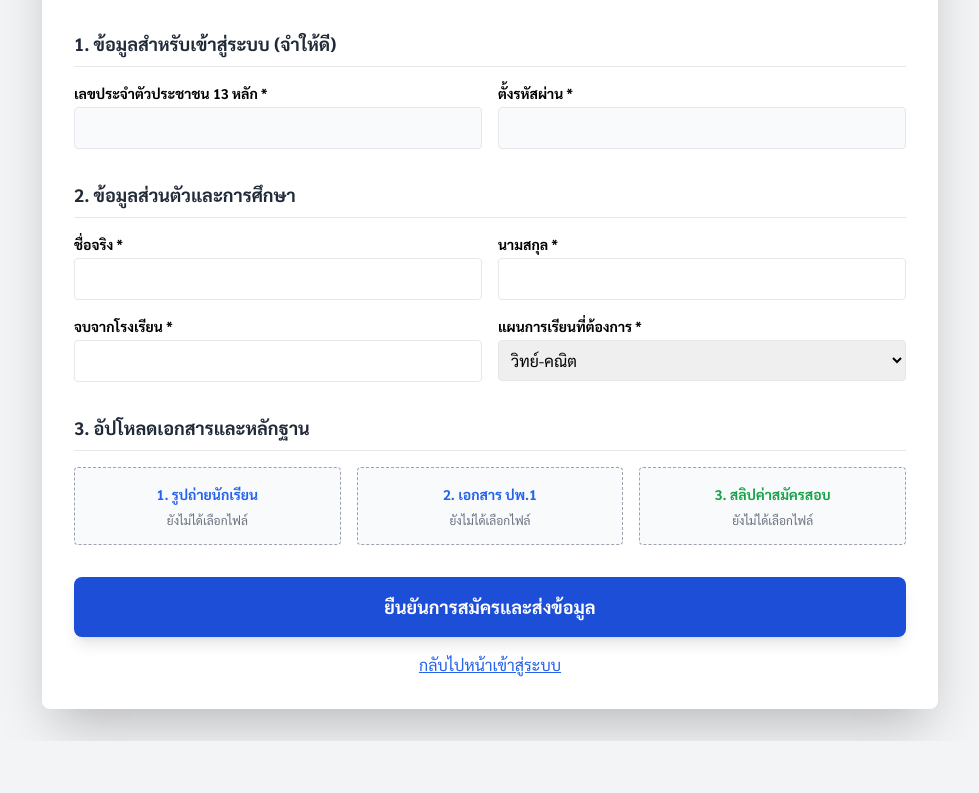
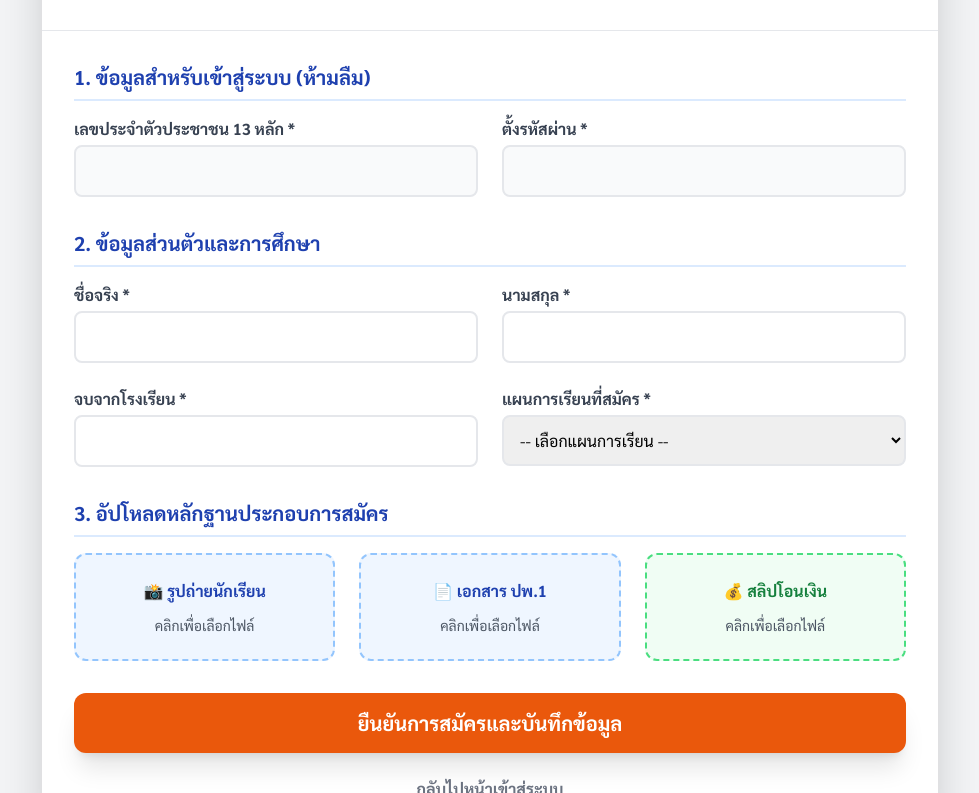
Before and after one commit to Anonpiyamit6/my-school-web, a plain HTML site: page register.html in a window 1280 px wide. Shown: the part 142-935 px from the top of the page, without its empty margins (150-1129 px from the left). Before the commit the page ends 883 px from the top, so only its background shows below. Drawn offline with nearby package versions, Linux system fonts and the light colour scheme.

Commit message:
Update register.html

```diff
--- a/register.html
+++ b/register.html
@@ -9,66 +9,68 @@
     <style> body { font-family: 'Sarabun', sans-serif; background-color: #f3f4f6; } </style>
 </head>
 <body class="py-8 px-4">
-    <div class="max-w-4xl mx-auto bg-white shadow-2xl rounded-lg overflow-hidden">
+    <div class="max-w-4xl mx-auto bg-white shadow-2xl rounded-xl overflow-hidden border-t-8 border-orange-500">
 
-        <!-- Header -->
-        <div class="bg-blue-800 text-white p-6 text-center">
-            <h1 class="text-2xl font-bold">ใบสมัครเข้าศึกษาต่อ ปีการศึกษา 2568</h1>
-            <p class="text-blue-200 mt-1">กรุณากรอกข้อมูลให้ครบถ้วนและตรวจสอบก่อนบันทึก</p>
+        <div class="p-8 text-center border-b">
+            <h1 class="text-3xl font-bold text-gray-800">ฟอร์มลงทะเบียนสมัครเรียน</h1>
+            <p class="text-gray-500 mt-2">กรุณากรอกข้อมูลให้ครบถ้วนและเตรียมไฟล์เอกสารให้พร้อม</p>
         </div>
 
         <form onsubmit="handleRegister(event)" class="p-8">
-            <!-- ส่วนที่ 1: ข้อมูลล็อกอิน -->
-            <h2 class="text-lg font-bold text-gray-800 border-b pb-2 mb-4">1. ข้อมูลสำหรับเข้าสู่ระบบ (จำให้ดี)</h2>
-            <div class="grid grid-cols-1 md:grid-cols-2 gap-4 mb-6">
-                <div><label class="block text-sm font-bold mb-1">เลขประจำตัวประชาชน 13 หลัก *</label><input type="text" id="reg_id" maxlength="13" class="w-full border rounded p-2 bg-gray-50" required></div>
-                <div><label class="block text-sm font-bold mb-1">ตั้งรหัสผ่าน *</label><input type="password" id="reg_pass" class="w-full border rounded p-2 bg-gray-50" required></div>
+            <!-- 1. ล็อกอิน -->
+            <h2 class="text-xl font-bold text-blue-800 border-b-2 border-blue-100 pb-2 mb-4">1. ข้อมูลสำหรับเข้าสู่ระบบ (ห้ามลืม)</h2>
+            <div class="grid grid-cols-1 md:grid-cols-2 gap-6 mb-8">
+                <div><label class="block font-bold text-gray-700 mb-1">เลขประจำตัวประชาชน 13 หลัก *</label><input type="text" id="reg_id" maxlength="13" class="w-full border-2 rounded-lg p-3 bg-gray-50" required></div>
+                <div><label class="block font-bold text-gray-700 mb-1">ตั้งรหัสผ่าน *</label><input type="password" id="reg_pass" class="w-full border-2 rounded-lg p-3 bg-gray-50" required></div>
             </div>
 
-            <!-- ส่วนที่ 2: ข้อมูลส่วนตัว -->
-            <h2 class="text-lg font-bold text-gray-800 border-b pb-2 mb-4 mt-8">2. ข้อมูลส่วนตัวและการศึกษา</h2>
-            <div class="grid grid-cols-1 md:grid-cols-2 gap-4 mb-6">
-                <div><label class="block text-sm font-bold mb-1">ชื่อจริง *</label><input type="text" id="reg_first" class="w-full border rounded p-2" required></div>
-                <div><label class="block text-sm font-bold mb-1">นามสกุล *</label><input type="text" id="reg_last" class="w-full border rounded p-2" required></div>
-                <div><label class="block text-sm font-bold mb-1">จบจากโรงเรียน *</label><input type="text" id="reg_school" class="w-full border rounded p-2" required></div>
-                <div><label class="block text-sm font-bold mb-1">แผนการเรียนที่ต้องการ *</label>
-                    <select id="reg_program" class="w-full border rounded p-2" required>
-                        <option value="วิทย์-คณิต">วิทย์-คณิต</option><option value="ศิลป์-คำนวณ">ศิลป์-คำนวณ</option>
+            <!-- 2. ข้อมูลส่วนตัว -->
+            <h2 class="text-xl font-bold text-blue-800 border-b-2 border-blue-100 pb-2 mb-4">2. ข้อมูลส่วนตัวและการศึกษา</h2>
+            <div class="grid grid-cols-1 md:grid-cols-2 gap-6 mb-8">
+                <div><label class="block font-bold text-gray-700 mb-1">ชื่อจริง *</label><input type="text" id="reg_first" class="w-full border-2 rounded-lg p-3" required></div>
+                <div><label class="block font-bold text-gray-700 mb-1">นามสกุล *</label><input type="text" id="reg_last" class="w-full border-2 rounded-lg p-3" required></div>
+                <div><label class="block font-bold text-gray-700 mb-1">จบจากโรงเรียน *</label><input type="text" id="reg_school" class="w-full border-2 rounded-lg p-3" required></div>
+                <div><label class="block font-bold text-gray-700 mb-1">แผนการเรียนที่สมัคร *</label>
+                    <select id="reg_program" class="w-full border-2 rounded-lg p-3" required>
+                        <option value="">-- เลือกแผนการเรียน --</option>
+                        <option value="วิทยาศาสตร์-คณิตศาสตร์">วิทยาศาสตร์-คณิตศาสตร์</option>
+                        <option value="ศิลป์-คำนวณ">ศิลป์-คำนวณ</option>
                     </select>
                 </div>
             </div>
 
-            <!-- ส่วนที่ 3: อัปโหลดเอกสาร -->
-            <h2 class="text-lg font-bold text-gray-800 border-b pb-2 mb-4 mt-8">3. อัปโหลดเอกสารและหลักฐาน</h2>
-            <div class="grid grid-cols-1 md:grid-cols-3 gap-4 mb-8">
-                <div class="border border-dashed border-gray-400 p-4 text-center rounded bg-gray-50">
-                    <label class="block text-sm font-bold text-blue-600 cursor-pointer">1. รูปถ่ายนักเรียน<input type="file" id="file_photo" accept="image/*" class="hidden" required onchange="showName('file_photo', 'name_photo')"></label>
-                    <p id="name_photo" class="text-xs mt-2 text-gray-500">ยังไม่ได้เลือกไฟล์</p>
+            <!-- 3. อัปโหลด -->
+            <h2 class="text-xl font-bold text-blue-800 border-b-2 border-blue-100 pb-2 mb-4">3. อัปโหลดหลักฐานประกอบการสมัคร</h2>
+            <div class="grid grid-cols-1 md:grid-cols-3 gap-6 mb-8">
+                <div class="border-2 border-dashed border-blue-300 p-6 text-center rounded-xl bg-blue-50 hover:bg-blue-100 transition">
+                    <label class="block font-bold text-blue-800 cursor-pointer">📸 รูปถ่ายนักเรียน<input type="file" id="file_photo" accept="image/*" class="hidden" required onchange="showName('file_photo', 'name_photo')"></label>
+                    <p id="name_photo" class="text-sm mt-3 text-gray-600">คลิกเพื่อเลือกไฟล์</p>
                 </div>
-                <div class="border border-dashed border-gray-400 p-4 text-center rounded bg-gray-50">
-                    <label class="block text-sm font-bold text-blue-600 cursor-pointer">2. เอกสาร ปพ.1<input type="file" id="file_doc" accept=".pdf,image/*" class="hidden" required onchange="showName('file_doc', 'name_doc')"></label>
-                    <p id="name_doc" class="text-xs mt-2 text-gray-500">ยังไม่ได้เลือกไฟล์</p>
+                <div class="border-2 border-dashed border-blue-300 p-6 text-center rounded-xl bg-blue-50 hover:bg-blue-100 transition">
+                    <label class="block font-bold text-blue-800 cursor-pointer">📄 เอกสาร ปพ.1<input type="file" id="file_doc" accept=".pdf,image/*" class="hidden" required onchange="showName('file_doc', 'name_doc')"></label>
+                    <p id="name_doc" class="text-sm mt-3 text-gray-600">คลิกเพื่อเลือกไฟล์</p>
                 </div>
-                <div class="border border-dashed border-gray-400 p-4 text-center rounded bg-gray-50">
-                    <label class="block text-sm font-bold text-green-600 cursor-pointer">3. สลิปค่าสมัครสอบ<input type="file" id="file_slip" accept="image/*" class="hidden" required onchange="showName('file_slip', 'name_slip')"></label>
-                    <p id="name_slip" class="text-xs mt-2 text-gray-500">ยังไม่ได้เลือกไฟล์</p>
+                <div class="border-2 border-dashed border-green-400 p-6 text-center rounded-xl bg-green-50 hover:bg-green-100 transition">
+                    <label class="block font-bold text-green-700 cursor-pointer">💰 สลิปโอนเงิน<input type="file" id="file_slip" accept="image/*" class="hidden" required onchange="showName('file_slip', 'name_slip')"></label>
+                    <p id="name_slip" class="text-sm mt-3 text-gray-600">คลิกเพื่อเลือกไฟล์</p>
                 </div>
             </div>
 
-            <button type="submit" id="btnReg" class="w-full bg-blue-700 hover:bg-blue-800 text-white font-bold py-4 rounded-lg text-lg shadow-lg">
-                ยืนยันการสมัครและส่งข้อมูล
+            <button type="submit" id="btnReg" class="w-full bg-orange-600 hover:bg-orange-700 text-white font-bold py-4 rounded-xl text-xl shadow-xl transition">
+                ยืนยันการสมัครและบันทึกข้อมูล
             </button>
-            <p class="text-center mt-4 text-gray-600"><a href="index.html" class="underline text-blue-600">กลับไปหน้าเข้าสู่ระบบ</a></p>
+            <div class="text-center mt-6">
+                <a href="index.html" class="text-gray-500 hover:text-gray-800 underline font-bold">กลับไปหน้าเข้าสู่ระบบ</a>
+            </div>
         </form>
     </div>
 
     <script>
-        // 🚨 ใส่ URL ของ Google Apps Script ที่นี่ 🚨
         const API_URL = 'https://script.google.com/macros/s/AKfycbzcu3EDBdrpr9Tk6BaIB0ruXgGoJTH10byR1Mhha4ax7DLlaAOm6-kgZl3LfQTRvT0EeQ/exec';
 
         function showName(inputId, spanId) {
             const input = document.getElementById(inputId);
-            if (input.files.length > 0) document.getElementById(spanId).innerText = "✅ " + input.files[0].name;
+            if (input.files.length > 0) document.getElementById(spanId).innerHTML = `<span class="text-green-600 font-bold">✅ ${input.files[0].name}</span>`;
         }
 
         function getBase64(file) {
@@ -82,7 +84,8 @@
         async function handleRegister(e) {
             e.preventDefault();
             const btn = document.getElementById('btnReg');
-            btn.innerHTML = "⏳ กำลังอัปโหลดข้อมูล (อาจใช้เวลา 1-2 นาที ห้ามปิดหน้าต่าง)..."; btn.disabled = true;
+            btn.innerHTML = "⏳ กำลังอัปโหลดข้อมูล (ห้ามปิดหน้าต่างนี้เด็ดขาด)..."; btn.disabled = true;
+            btn.classList.add('opacity-70');
 
             try {
                 const pBase64 = await getBase64(document.getElementById('file_photo').files[0]);
@@ -106,10 +109,16 @@
                 const data = await response.json();
 
                 if(data.status === "success") {
-                    alert("🎉 สมัครสำเร็จ! กรุณาเข้าสู่ระบบเพื่อพิมพ์ใบสมัคร");
-                    window.location.href = 'index.html'; // เด้งกลับไปหน้าแรก
-                } else { alert("❌ " + data.message); btn.innerHTML = "ยืนยันการสมัครและส่งข้อมูล"; btn.disabled = false; }
-            } catch (err) { alert("เครือข่ายขัดข้อง กรุณาลองใหม่"); btn.innerHTML = "ยืนยันการสมัครและส่งข้อมูล"; btn.disabled = false; }
+                    alert("🎉 สมัครสำเร็จ! ระบบจะพาคุณกลับไปหน้าเข้าสู่ระบบเพื่อพิมพ์ใบสมัคร");
+                    window.location.href = 'index.html';
+                } else {
+                    alert("❌ " + data.message);
+                    btn.innerHTML = "ยืนยันการสมัครและบันทึกข้อมูล"; btn.disabled = false; btn.classList.remove('opacity-70');
+                }
+            } catch (err) {
+                alert("เครือข่ายขัดข้อง กรุณาลองใหม่");
+                btn.innerHTML = "ยืนยันการสมัครและบันทึกข้อมูล"; btn.disabled = false; btn.classList.remove('opacity-70');
+            }
         }
     </script>
 </body>
```
